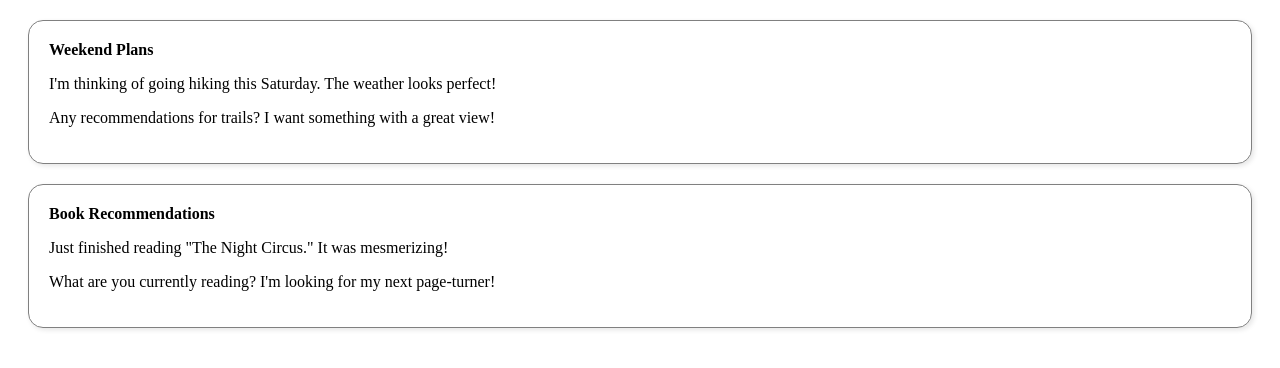
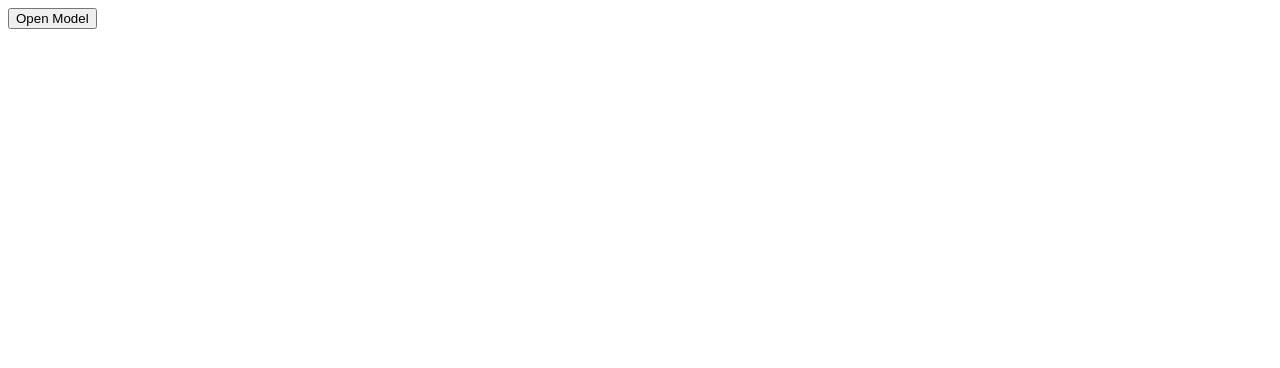
Before and after one commit to bolanpartik/learnings, a React (Vite) app in the folder React-basic/: page / in a window 1280 px wide. Shown: the top 368 px of the page. Built offline with nearby package versions, Linux system fonts and the light colour scheme.

Commit message:
create model using children prop

```diff
--- a/React-basic/src/App.jsx
+++ b/React-basic/src/App.jsx
@@ -1,32 +1,40 @@
+import { useState } from "react"
 
 function App() {
+  const [isModelOpen, setIsModelOpen] = useState(false)
 
   return <div>
-    <Card>
-      <strong>Weekend Plans</strong>
-      <p>I'm thinking of going hiking this Saturday. The weather looks perfect!</p>
-      <p>Any recommendations for trails? I want something with a great view!</p>
-    </Card>
-
-    <Card>
-      <strong>Book Recommendations</strong>
-      <p>Just finished reading "The Night Circus." It was mesmerizing!</p>
-      <p>What are you currently reading? I'm looking for my next page-turner!</p>
-    </Card>
+    <button onClick={() => setIsModelOpen(true)}>Open Model</button>
+    <Model isOpen={isModelOpen} onClose={() => setIsModelOpen(false)}>
+      <h3>New Recipe Idea! 🍽️</h3>
+      <p>I'm excited to try a new dish this week. Any favorite recipes?</p>
+      <p>Looking for something quick and delicious!</p>
+    </Model>
 
   </div>
 }
 
-function Card({ children }) {
-  return <div style={{
+function Model({ isOpen, onClose, children }) {
+  return (isOpen ?
+    <div style={{
       border: '1px solid grey',
       borderRadius: '15px',
       padding: '20px',
       margin: '20px',
       boxShadow: '2px 2px 5px rgba(0, 0, 0, 0.1)',
+      position: 'relative'
     }}>
+      <button style={{
+        position: 'absolute',
+        right: 10,
+        top: 10,
+        border: 'none',
+        background: 'inherit'
+      }}
+        onClick={onClose}>Close
+      </button>
       {children}
-  </div>
+    </div> : null)
 }
 
 export default App
```
Lines whose indentation alone changed are shown as unchanged.
